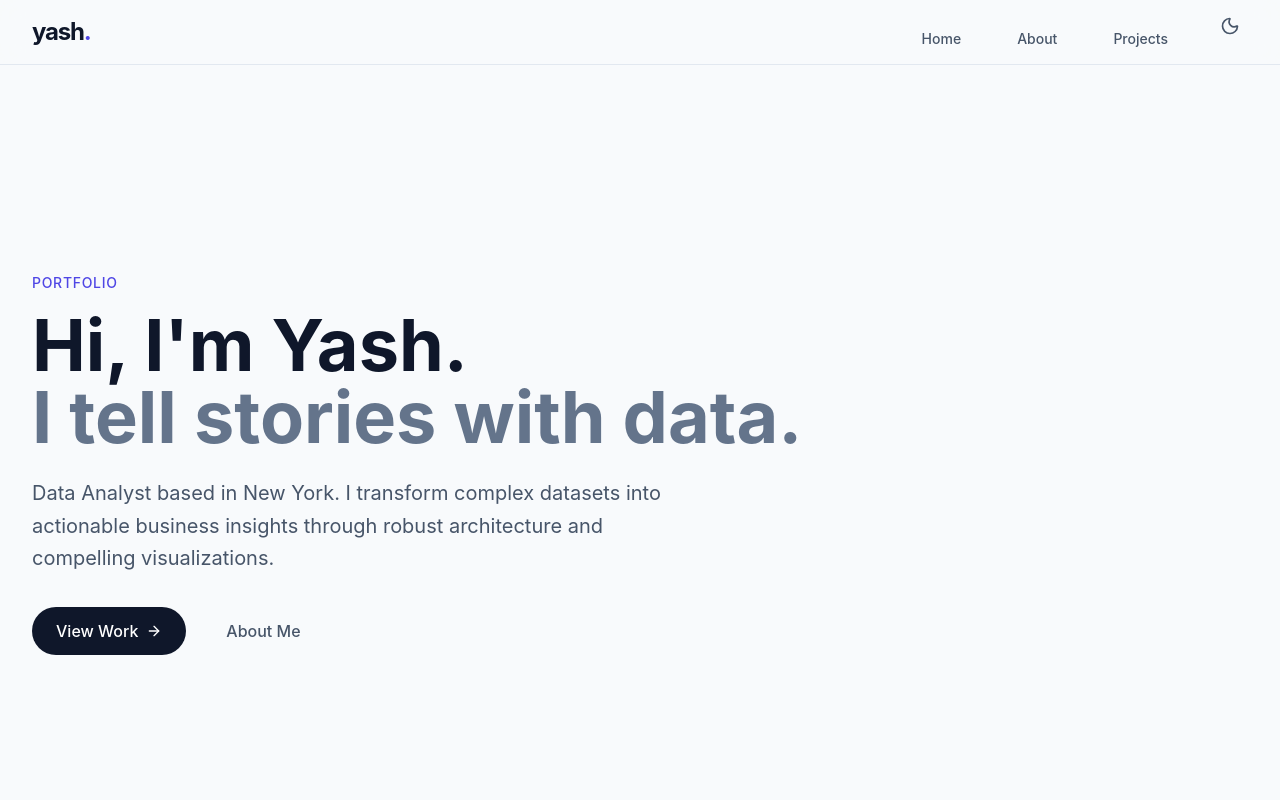
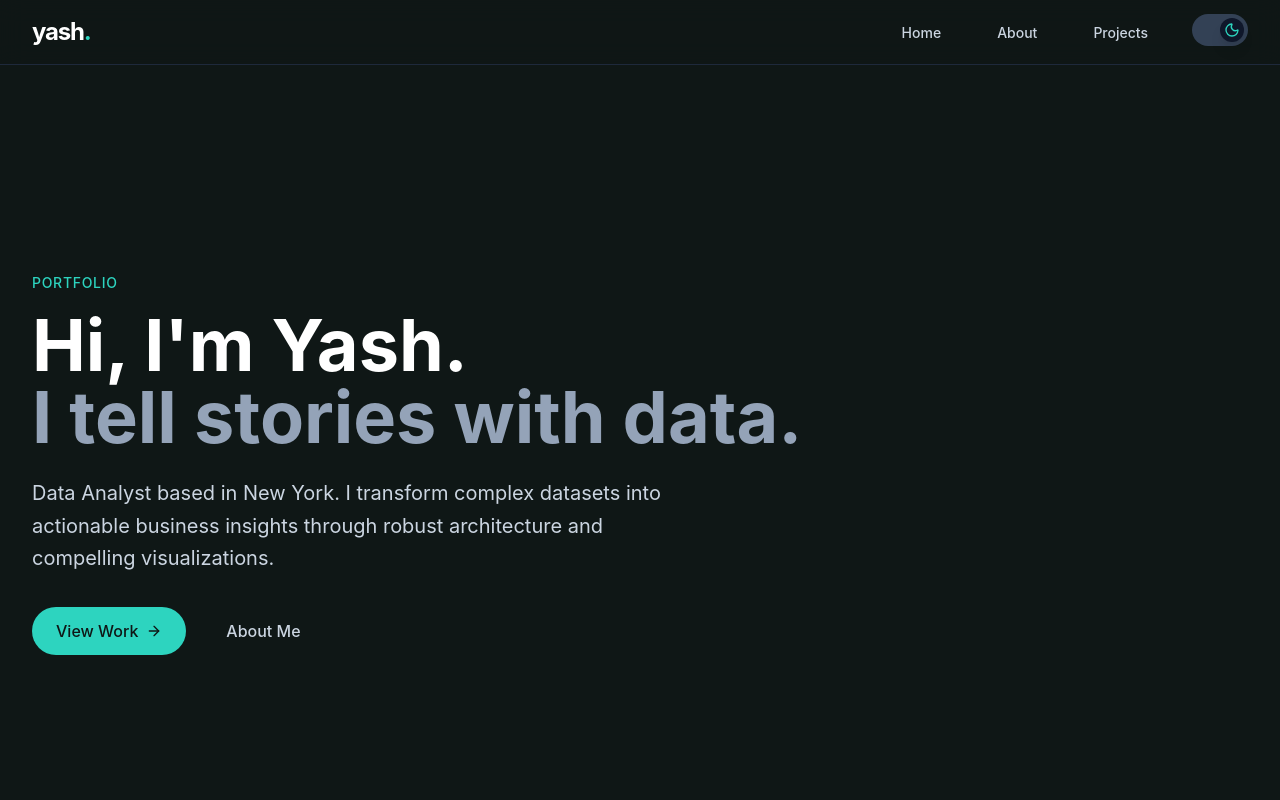
Before and after one commit to yjoshi1/yash, a React (Vite) app: page / in a window 1280 px wide. Shown: the top 800 px of the page. Built offline with nearby package versions, Linux system fonts and the light colour scheme.

Commit message:
Fix: Enforce dark mode default and update accent colors

```diff
--- a/src/App.jsx
+++ b/src/App.jsx
@@ -8,7 +8,7 @@ import Projects from './pages/Projects';
 function App() {
   return (
     <ThemeProvider>
-      <div className="min-h-screen bg-slate-50 dark:bg-slate-900 transition-colors duration-300">
+      <div className="min-h-screen bg-slate-50 dark:bg-matte-black transition-colors duration-300">
         <Navbar />
         <main className="max-w-7xl mx-auto px-4 sm:px-6 lg:px-8 pt-16">
           <section id="home" className="min-h-screen flex flex-col justify-center">
--- a/src/components/Navbar.jsx
+++ b/src/components/Navbar.jsx
@@ -13,13 +13,13 @@ const Navbar = () => {
     ];
 
     return (
-        <nav className="fixed w-full z-50 bg-slate-50/80 dark:bg-slate-900/80 backdrop-blur-md border-b border-slate-200 dark:border-slate-800 transition-colors duration-300">
+        <nav className="fixed w-full z-50 bg-slate-50/80 dark:bg-matte-black/80 backdrop-blur-md border-b border-slate-200 dark:border-slate-800 transition-colors duration-300">
             <div className="max-w-7xl mx-auto px-4 sm:px-6 lg:px-8">
                 <div className="flex items-center justify-between h-16">
                     {/* Logo */}
                     <div className="flex-shrink-0">
                         <a href="#" className="text-2xl font-bold text-slate-900 dark:text-white tracking-tighter">
-                            yash<span className="text-indigo-600 dark:text-indigo-400">.</span>
+                            yash<span className="text-indigo-600 dark:text-neon-green">.</span>
                         </a>
                     </div>
 
@@ -30,21 +30,26 @@ const Navbar = () => {
                                 <a
                                     key={link.name}
                                     href={link.href}
-                                    className="text-slate-600 hover:text-indigo-600 dark:text-slate-300 dark:hover:text-indigo-400 px-3 py-2 rounded-md text-sm font-medium transition-colors"
+                                    className="text-slate-600 hover:text-indigo-600 dark:text-slate-300 dark:hover:text-neon-green px-3 py-2 rounded-md text-sm font-medium transition-colors"
                                 >
                                     {link.name}
                                 </a>
                             ))}
                             <button
                                 onClick={toggleTheme}
-                                className="p-2 rounded-full hover:bg-slate-200 dark:hover:bg-slate-800 transition-colors focus:outline-none"
+                                className="relative inline-flex h-8 w-14 items-center rounded-full bg-slate-200 dark:bg-slate-700 transition-colors focus:outline-none focus:ring-2 focus:ring-neon-green/50 focus:ring-offset-2 dark:focus:ring-offset-matte-black"
                                 aria-label="Toggle Dark Mode"
                             >
-                                {theme === 'dark' ? (
-                                    <Sun className="h-5 w-5 text-yellow-400" />
-                                ) : (
-                                    <Moon className="h-5 w-5 text-slate-600" />
-                                )}
+                                <span
+                                    className={`${theme === 'dark' ? 'translate-x-7 bg-slate-900' : 'translate-x-1 bg-white'
+                                        } inline-block h-6 w-6 transform rounded-full shadow-lg transition-transform duration-200 ease-in-out flex items-center justify-center`}
+                                >
+                                    {theme === 'dark' ? (
+                                        <Moon className="h-4 w-4 text-neon-green" />
+                                    ) : (
+                                        <Sun className="h-4 w-4 text-amber-500" />
+                                    )}
+                                </span>
                             </button>
                         </div>
                     </div>
@@ -53,7 +58,7 @@ const Navbar = () => {
                     <div className="-mr-2 flex md:hidden">
                         <button
                             onClick={() => setIsOpen(!isOpen)}
-                            className="inline-flex items-center justify-center p-2 rounded-md text-slate-600 dark:text-slate-300 hover:text-indigo-600 dark:hover:text-indigo-400 focus:outline-none"
+                            className="inline-flex items-center justify-center p-2 rounded-md text-slate-600 dark:text-slate-300 hover:text-indigo-600 dark:hover:text-neon-green focus:outline-none"
                         >
                             {isOpen ? <X className="h-6 w-6" /> : <Menu className="h-6 w-6" />}
                         </button>
@@ -69,7 +74,7 @@ const Navbar = () => {
                             <a
                                 key={link.name}
                                 href={link.href}
-                                className="text-slate-600 hover:text-indigo-600 dark:text-slate-300 dark:hover:text-indigo-400 block px-3 py-2 rounded-md text-base font-medium"
+                                className="text-slate-600 hover:text-indigo-600 dark:text-slate-300 dark:hover:text-neon-green block px-3 py-2 rounded-md text-base font-medium"
                                 onClick={() => setIsOpen(false)}
                             >
                                 {link.name}
--- a/src/context/ThemeContext.jsx
+++ b/src/context/ThemeContext.jsx
@@ -13,7 +13,7 @@ export const ThemeProvider = ({ children }) => {
                 return 'dark';
             }
         }
-        return 'light';
+        return 'dark';
     });
 
     useEffect(() => {
--- a/src/index.css
+++ b/src/index.css
@@ -4,6 +4,6 @@
 
 @layer base {
   body {
-    @apply bg-slate-50 text-slate-900 dark:bg-slate-900 dark:text-slate-200 transition-colors duration-300;
+    @apply bg-slate-50 text-slate-900 dark:bg-matte-black dark:text-slate-200 transition-colors duration-300;
   }
 }
--- a/src/pages/Home.jsx
+++ b/src/pages/Home.jsx
@@ -10,7 +10,7 @@ const Home = () => {
                 animate={{ opacity: 1, y: 0 }}
                 transition={{ duration: 0.5 }}
             >
-                <span className="text-indigo-600 dark:text-indigo-400 font-medium tracking-wider uppercase text-sm mb-4 block">
+                <span className="text-indigo-600 dark:text-neon-green font-medium tracking-wider uppercase text-sm mb-4 block">
                     Portfolio
                 </span>
                 <h1 className="text-5xl md:text-7xl font-bold text-slate-900 dark:text-white mb-6">
@@ -28,7 +28,7 @@ const Home = () => {
                 <div className="flex gap-4">
                     <a
                         href="#projects"
-                        className="group flex items-center gap-2 bg-slate-900 dark:bg-white text-white dark:text-slate-900 px-6 py-3 rounded-full font-medium active:scale-95 transition-all"
+                        className="group flex items-center gap-2 bg-slate-900 dark:bg-neon-green text-white dark:text-matte-black px-6 py-3 rounded-full font-medium active:scale-95 transition-all"
                     >
                         View Work
                         <ArrowRight className="w-4 h-4 group-hover:translate-x-1 transition-transform" />
--- a/src/pages/Projects.jsx
+++ b/src/pages/Projects.jsx
@@ -47,13 +47,13 @@ const Projects = () => {
                         whileInView={{ opacity: 1, y: 0 }}
                         viewport={{ once: true }}
                         transition={{ duration: 0.5, delay: index * 0.1 }}
-                        className="group bg-white dark:bg-slate-800 rounded-2xl p-8 border border-slate-200 dark:border-slate-700 hover:shadow-xl dark:hover:shadow-2xl dark:hover:shadow-indigo-500/10 transition-all duration-300"
+                        className="group bg-white dark:bg-slate-800 rounded-2xl p-8 border border-slate-200 dark:border-slate-700 hover:shadow-xl dark:hover:shadow-2xl dark:hover:shadow-neon-green/10 transition-all duration-300"
                     >
                         <div className="flex items-start justify-between mb-6">
                             <div className="p-3 bg-slate-50 dark:bg-slate-700/50 rounded-xl group-hover:bg-indigo-50 dark:group-hover:bg-white/10 transition-colors">
                                 {project.icon}
                             </div>
-                            <ExternalLink className="w-5 h-5 text-slate-400 group-hover:text-indigo-500 transition-colors" />
+                            <ExternalLink className="w-5 h-5 text-slate-400 group-hover:text-neon-green transition-colors" />
                         </div>
 
                         <h3 className="text-xl font-bold text-slate-900 dark:text-white mb-3">
```
Also changed, not shown: 1 other file (tests, documents, lock files or other folders).
